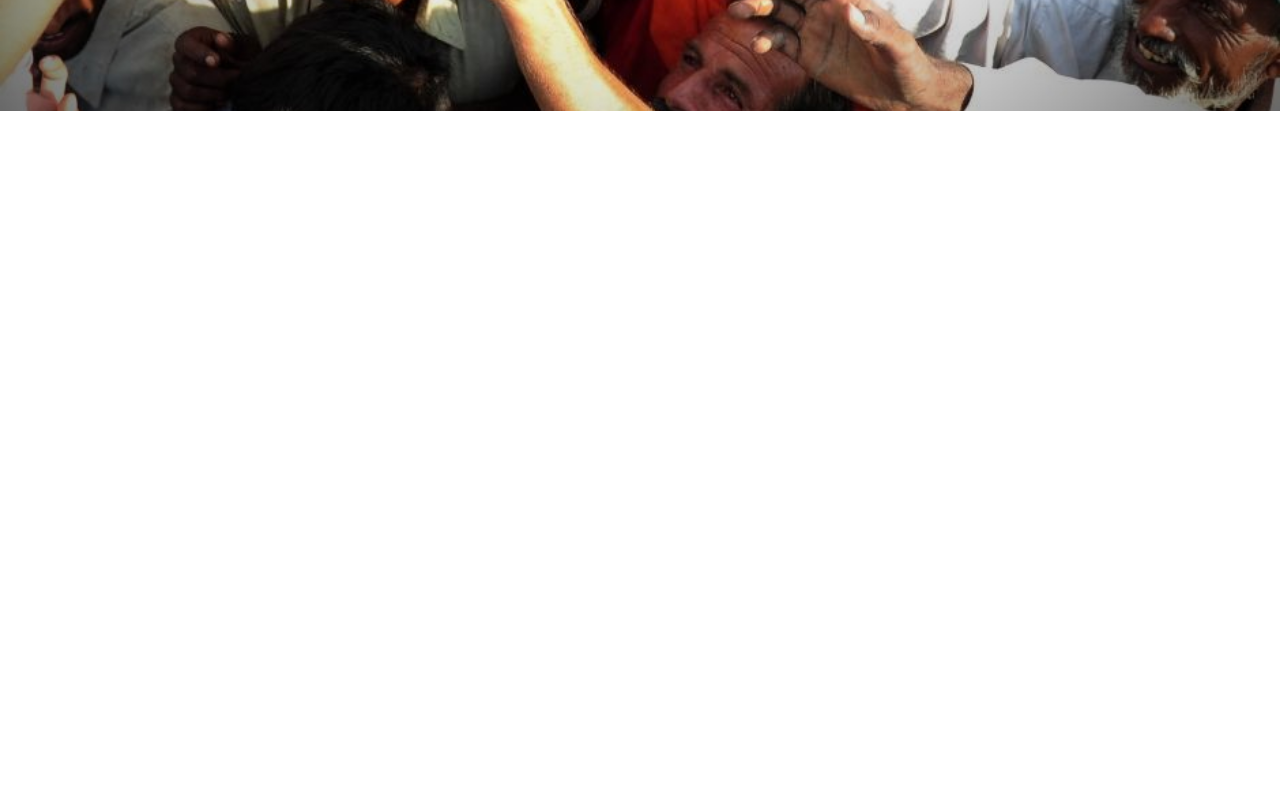
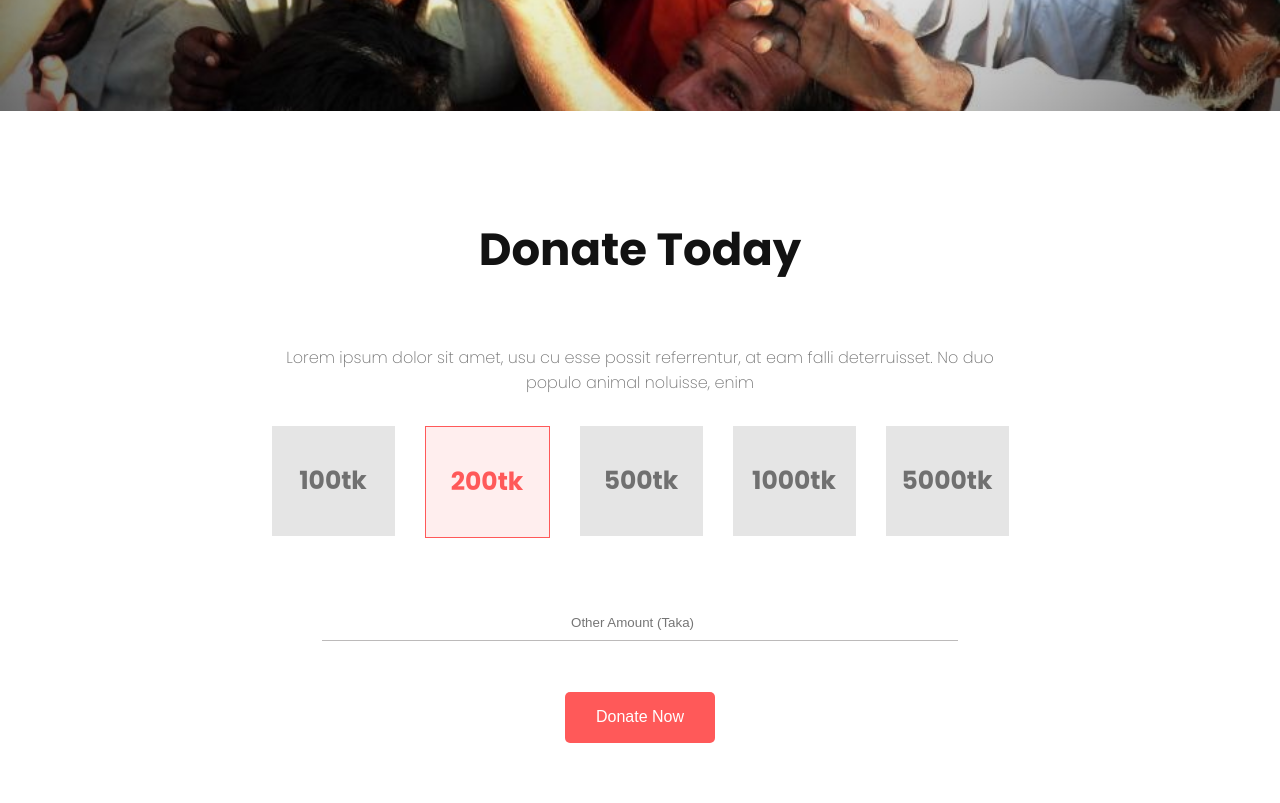
Before and after one commit to ASMIttehad/Donation, a plain HTML site: page index.html in a window 1280 px wide. Shown: the part 558-1361 px from the top of the page. Before the commit the page ends 800 px from the top, so only its background shows below. Drawn offline with Linux system fonts and the light colour scheme.

Commit message:
second part

```diff
--- a/index.html
+++ b/index.html
@@ -8,7 +8,7 @@
     <link rel="preconnect" href="https://fonts.googleapis.com" />
     <link rel="preconnect" href="https://fonts.gstatic.com" crossorigin />
     <link
-      href="https://fonts.googleapis.com/css2?family=Poppins:ital,wght@1,200&display=swap"
+      href="https://fonts.googleapis.com/css2?family=Poppins:ital,wght@0,200;0,700;1,200;1,400&display=swap"
       rel="stylesheet"
     />
     <title>Donate To Poor</title>
@@ -28,5 +28,27 @@
         </button>
       </div>
     </section>
+    <section class="middleSections">
+      <div class="main_width">
+        <p id="webHeader2" class="blackColor">Donate Today</p>
+        <p class="ashColor">
+          Lorem ipsum dolor sit amet, usu cu esse possit referrentur, at eam
+          falli deterruisset. No duo populo animal noluisse, enim
+        </p>
+        <div id="fiveDiv" class="ashColor">
+          <div class="taka"><p>100tk</p></div>
+          <div class="taka" id="selected"><p>200tk</p></div>
+          <div class="taka"><p>500tk</p></div>
+          <div class="taka"><p>1000tk</p></div>
+          <div class="taka"><p>5000tk</p></div>
+        </div>
+        <input type="number" placeholder="Other Amount (Taka)" />
+        <button type="button" class="donateNow">
+          <a href="https://www.echo-usa.org/flood/" target="_blank">
+            Donate Now
+          </a>
+        </button>
+      </div>
+    </section>
   </body>
 </html>
--- a/stylesheet.css
+++ b/stylesheet.css
@@ -18,16 +18,16 @@ body {
   flex-direction: column;
   align-items: center;
   justify-content: center;
+  padding: 20px;
 }
 #adjustBack {
   background-color: rgba(0, 0, 0, 0.4);
   height: 400px;
-  padding: 10px;
 }
 #webHeader1 {
   font-size: 60px;
   text-align: center;
-  font-weight: 900;
+  font-weight: 700;
   margin: 10px;
 }
 .fontPropReg {
@@ -46,3 +46,48 @@ a {
   border-radius: 5px;
   border: none;
 }
+.ashColor {
+  color: #707070;
+}
+.blackColor {
+  color: #121212;
+}
+.middleSections {
+  height: 692px;
+  display: flex;
+  justify-content: center;
+  align-items: center;
+  text-align: center;
+  margin: 0;
+}
+#webHeader2 {
+  font-size: 45px;
+  font-weight: 700;
+}
+#fiveDiv {
+  display: flex;
+  font-size: 25px;
+  font-weight: 700;
+}
+.taka {
+  background-color: rgba(0, 0, 0, 0.1);
+  height: 110px;
+  width: 123px;
+  margin: 15px;
+  display: flex;
+  justify-content: center;
+  align-items: center;
+}
+#selected {
+  background-color: #ffeeee;
+  color: #ff5959;
+  border: 1px solid #ff5959;
+}
+input {
+  width: 84%;
+  border: none;
+  border-bottom: 1px solid #bcbaba;
+  margin: 7%;
+  text-align: center;
+  padding: 10px;
+}
```
